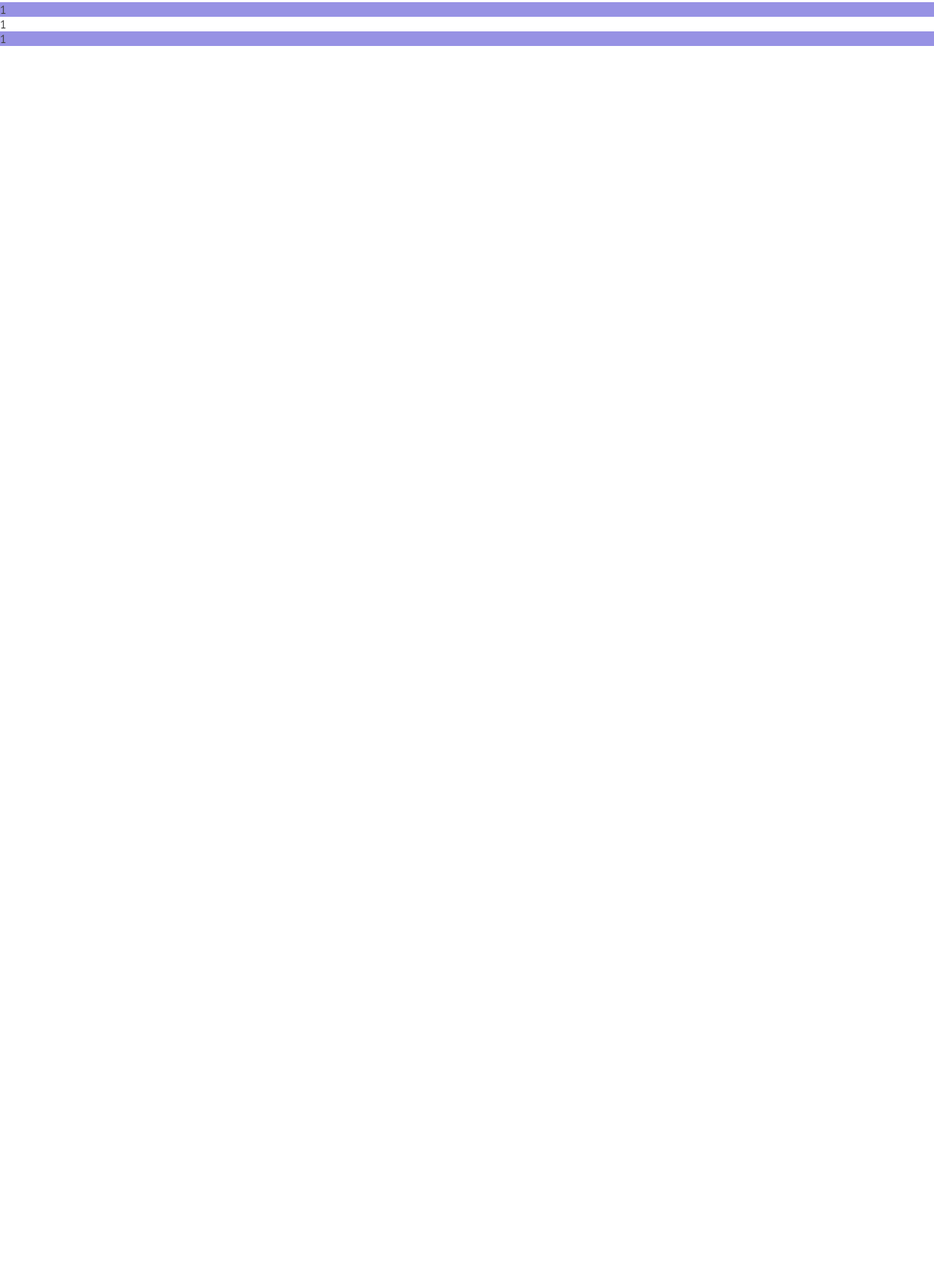
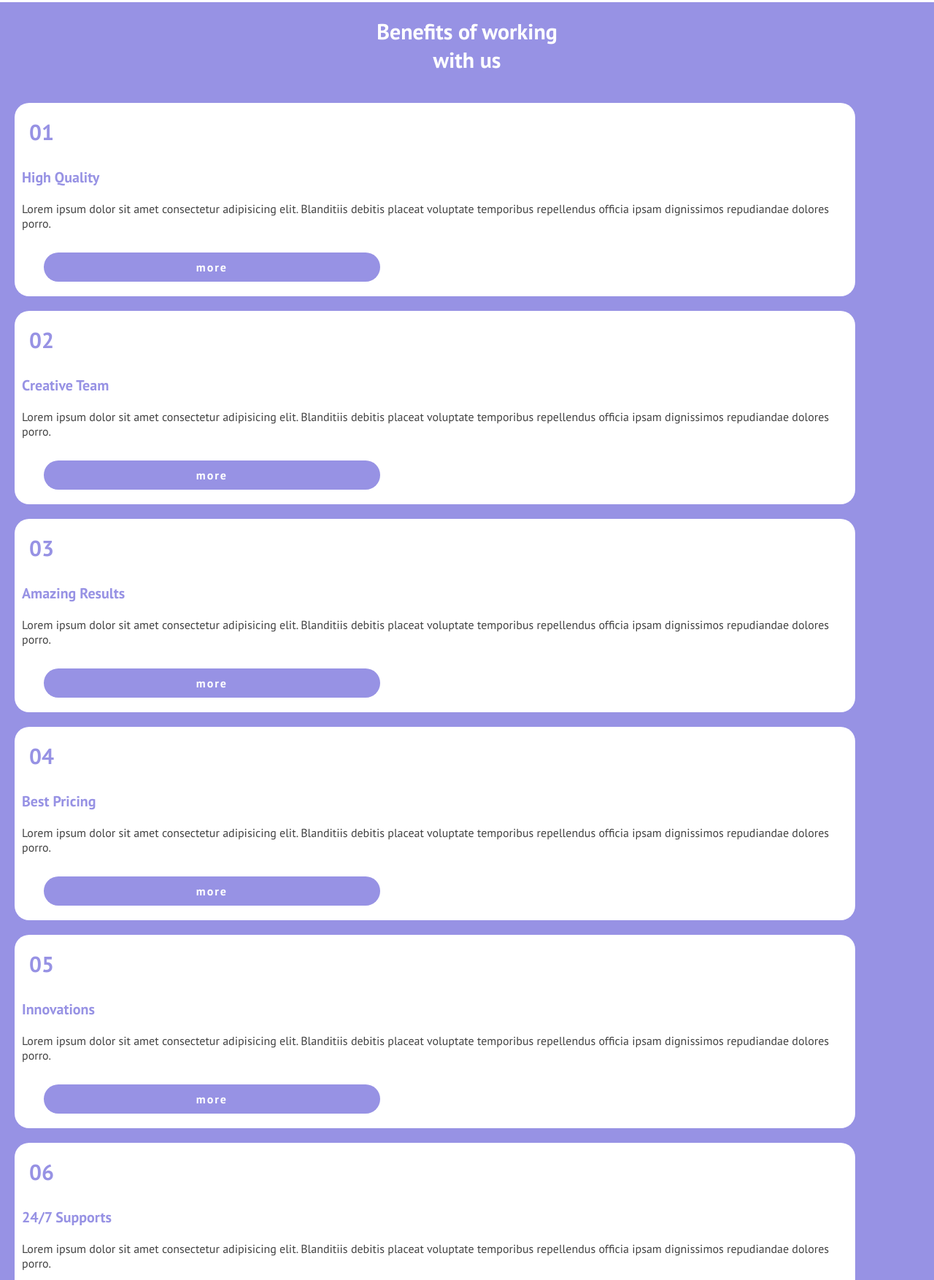
Before and after one commit to MaxPredathor/htmlcss-responsive-layout, a plain HTML site: page index.html in a window 1280 px wide. Shown: the part 7545-9299 px from the top of the page at 73% size. Before the commit the page ends 7608 px from the top, so only its background shows below. Drawn offline with Linux system fonts and the light colour scheme.

Commit message:
added section "benefit of working with us"

```diff
--- a/css/style.css
+++ b/css/style.css
@@ -162,6 +162,10 @@ main{
     height: 100%;
     object-fit: cover;
 }
+.btn-benefit{
+    width: 40%;
+    margin-left: 40px;
+}
 
 
 @media screen and (min-width: 576px){
--- a/index.html
+++ b/index.html
@@ -136,7 +136,45 @@
                 <h4 class="text-align text-light py-10">BOB ROBERTS</h4>
             </div>
         </section>
-        <section class="even">1</section>
+        <section class="even">
+            <h3 class="text-light text-align mx-20 py-20 font-30">Benefits of working <br> with us</h3>
+            <div class="card medium-border-radius bg-light mx-20 my-20">
+                <h2 class="font-30 text-primary py-20 px-20 font-30">01</h2>
+                <h4 class="text-primary px-10 py-10 font-20">High Quality</h4>
+                <p class="inline-height px-10 py-10">Lorem ipsum dolor sit amet consectetur adipisicing elit. Blanditiis debitis placeat voluptate temporibus repellendus officia ipsam dignissimos repudiandae dolores porro.</p>
+                <a href="" class="btn btn-benefit bg-primary medium-border-radius text-light text-bold mx-20 py-10">more</a>
+            </div>
+            <div class="card medium-border-radius bg-light mx-20  my-20">
+                <h2 class="font-30 text-primary py-20 px-20 font-30">02</h2>
+                <h4 class="text-primary px-10 py-10 font-20">Creative Team</h4>
+                <p class="inline-height px-10 py-10">Lorem ipsum dolor sit amet consectetur adipisicing elit. Blanditiis debitis placeat voluptate temporibus repellendus officia ipsam dignissimos repudiandae dolores porro.</p>
+                <a href="" class="btn btn-benefit bg-primary medium-border-radius text-light text-bold mx-20 py-10">more</a>
+            </div>
+            <div class="card medium-border-radius bg-light mx-20  my-20">
+                <h2 class="font-30 text-primary py-20 px-20 font-30">03</h2>
+                <h4 class="text-primary px-10 py-10 font-20">Amazing Results</h4>
+                <p class="inline-height px-10 py-10">Lorem ipsum dolor sit amet consectetur adipisicing elit. Blanditiis debitis placeat voluptate temporibus repellendus officia ipsam dignissimos repudiandae dolores porro.</p>
+                <a href="" class="btn btn-benefit bg-primary medium-border-radius text-light text-bold mx-20 py-10">more</a>
+            </div>
+            <div class="card medium-border-radius bg-light mx-20 my-20">
+                <h2 class="font-30 text-primary py-20 px-20 font-30">04</h2>
+                <h4 class="text-primary px-10 py-10 font-20">Best Pricing</h4>
+                <p class="inline-height px-10 py-10">Lorem ipsum dolor sit amet consectetur adipisicing elit. Blanditiis debitis placeat voluptate temporibus repellendus officia ipsam dignissimos repudiandae dolores porro.</p>
+                <a href="" class="btn btn-benefit bg-primary medium-border-radius text-light text-bold mx-20 py-10">more</a>
+            </div>
+            <div class="card medium-border-radius bg-light mx-20 my-20">
+                <h2 class="font-30 text-primary py-20 px-20 font-30">05</h2>
+                <h4 class="text-primary px-10 py-10 font-20">Innovations</h4>
+                <p class="inline-height px-10 py-10">Lorem ipsum dolor sit amet consectetur adipisicing elit. Blanditiis debitis placeat voluptate temporibus repellendus officia ipsam dignissimos repudiandae dolores porro.</p>
+                <a href="" class="btn btn-benefit bg-primary medium-border-radius text-light text-bold mx-20 py-10">more</a>
+            </div>
+            <div class="card medium-border-radius bg-light mx-20 my-20">
+                <h2 class="font-30 text-primary py-20 px-20 font-30">06</h2>
+                <h4 class="text-primary px-10 py-10 font-20">24/7 Supports</h4>
+                <p class="inline-height px-10 py-10">Lorem ipsum dolor sit amet consectetur adipisicing elit. Blanditiis debitis placeat voluptate temporibus repellendus officia ipsam dignissimos repudiandae dolores porro.</p>
+                <a href="" class="btn btn-benefit bg-primary medium-border-radius text-light text-bold mx-20 py-10">more</a>
+            </div>
+        </section>
         <section>1</section>
         <section class="even">1</section>
     </main>
```
